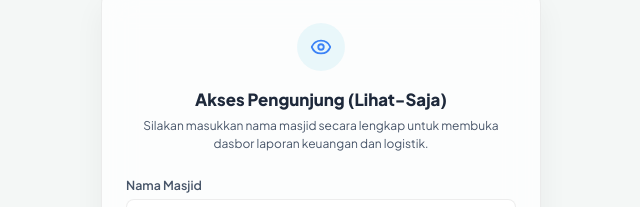
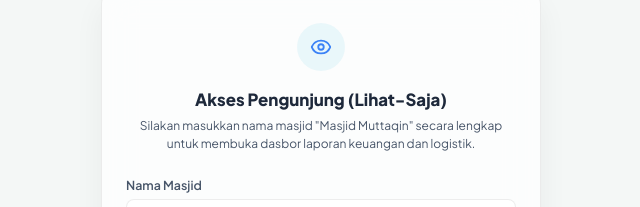
Before and after one commit to rasyiqi-code/Mesjid-Digital, a React (Vite) app: page / in a window 1280 px wide. Shown: the part 285-492 px from the top of the page, without its empty margins (319-959 px from the left). Built offline with nearby package versions, Linux system fonts and the light colour scheme.

Commit message:
mengubah teks deskripsi tamu di gerbang masuk utama agar dinamis menyertakan nama masjid

```diff
--- a/src/components/GatekeeperLayout.tsx
+++ b/src/components/GatekeeperLayout.tsx
@@ -151,7 +151,7 @@ export const GatekeeperLayout: React.FC<GatekeeperLayoutProps> = ({
                 Akses Pengunjung (Lihat-Saja)
               </h3>
               <p style={{ fontSize: '0.75rem', color: 'var(--text-secondary)', lineHeight: 1.5, margin: '0 0 1.5rem 0' }}>
-                Silakan masukkan nama masjid secara lengkap untuk membuka dasbor laporan keuangan dan logistik.
+                Silakan masukkan nama masjid "{mosqueName}" secara lengkap untuk membuka dasbor laporan keuangan dan logistik.
               </p>
 
               <form onSubmit={handleGuestSubmit} style={{ display: 'flex', flexDirection: 'column', gap: '1rem' }}>
```
